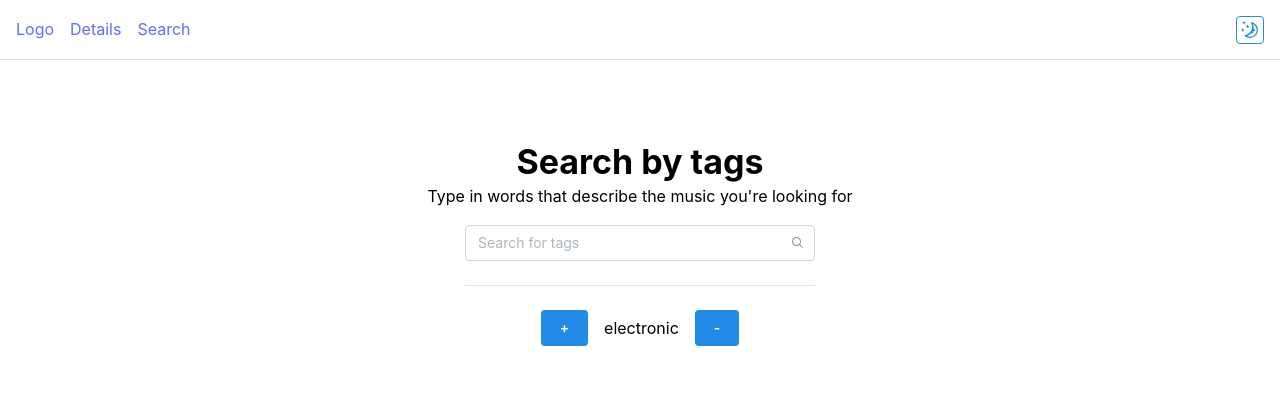
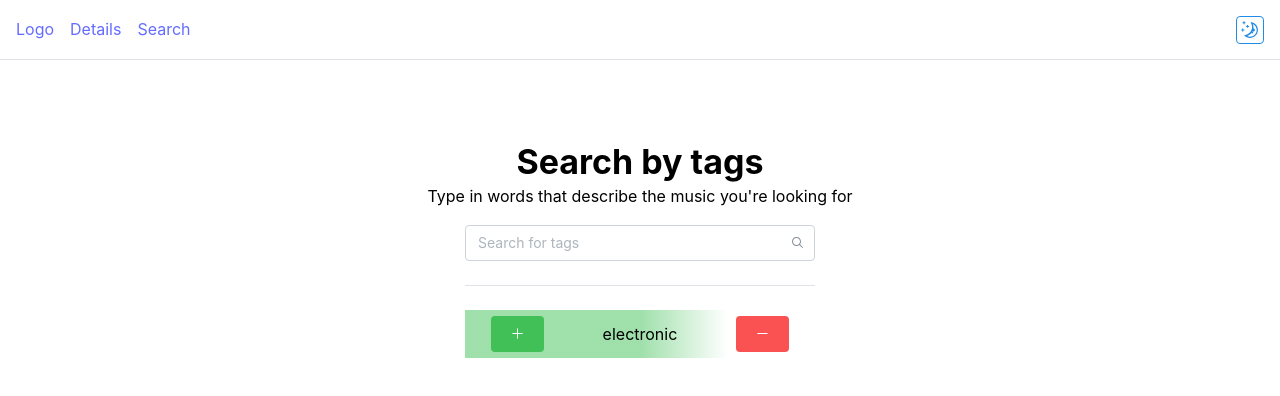
Before and after one commit to jakubgiedzicz/Find-Genre, a React (Vite) app in the folder find-genre.client/: page / in a window 1280 px wide. Shown: the top 396 px of the page. Built offline with nearby package versions, Linux system fonts and the light colour scheme.

Commit message:
tag logic and styling

```diff
--- /dev/null
+++ b/find-genre.client/src/Components/HomeTagBox/HomeTagBox.module.css
@@ -0,0 +1,19 @@
+.container_padding {
+  padding: 0.375em 0.25em;
+}
+.include_dark {
+  background: rgb(46,46,46);
+  background: linear-gradient(90deg, rgba(64, 192, 87, 0.15) 50%, rgba(46,46,46,1) 75%);
+}
+.exclude_dark {
+  background: rgb(46,46,46);
+  background: linear-gradient(90deg, rgba(46,46,46,1) 25%, rgba(250,82,82,0.15) 50%);
+}
+.include_light {
+  background: rgb(46,46,46);
+  background: linear-gradient(90deg, rgba(64, 192, 87, 0.5) 50%, white 75%);
+}
+.exclude_light {
+  background: rgb(46,46,46);
+  background: linear-gradient(90deg, white 25%, rgba(250,82,82,0.50) 50%);
+}
--- a/find-genre.client/src/Components/HomeTagBox/HomeTagBox.tsx
+++ b/find-genre.client/src/Components/HomeTagBox/HomeTagBox.tsx
@@ -1,16 +1,45 @@
-import { Button, Group, Text } from "@mantine/core";
-import React from "react";
+import { Button, Group, Text, useMantineColorScheme } from "@mantine/core";
+import { MinusIcon, PlusIcon } from "@radix-ui/react-icons";
+import styles from "./HomeTagBox.module.css";
+import React, { useState } from "react";
 interface Props {
   name: string
 }
 
 const HomeTagBox = (props: Props) => {
+  const { colorScheme, setColorScheme } = useMantineColorScheme();
+  //true stands for tag = included, false = exclude tag in search
+  const [tagStatus, setTagStatus] = useState(true)
+  const tagBackground = () => {
+    if (colorScheme === 'dark'){
+      if (tagStatus === true){
+        return styles.include_dark + ' ' + styles.container_padding
+      } else return styles.exclude_dark + ' ' + styles.container_padding
+    } else {
+      if (tagStatus === true){
+        return styles.include_light + ' ' + styles.container_padding
+      } else return styles.exclude_light + ' ' + styles.container_padding
+    }
+  }
+  const buttonVariant = () => {
+    if(colorScheme === 'dark'){
+      return 'light'
+    } else return 'filled'
+  }
+  const handleClick = (status: boolean) => {
+    if(status === true){
+      setTagStatus(true)
+    } else {
+      setTagStatus(false)
+    }
+  }
+
   return (
     <>
-      <Group justify="center">
-        <Button>+</Button>
+      <Group justify="space-around" classNames={{root: tagBackground()}}>
+        <Button variant={buttonVariant()} color="green" onClick={() => handleClick(true)}><PlusIcon /></Button>
         <Text>{props.name}</Text>
-        <Button>-</Button>
+        <Button variant={buttonVariant()} color="red" onClick={() => handleClick(false)}><MinusIcon /></Button>
       </Group>
     </>
   );
--- a/find-genre.client/src/Pages/Home/Home.tsx
+++ b/find-genre.client/src/Pages/Home/Home.tsx
@@ -13,7 +13,6 @@ import {
 } from "@mantine/core";
 import { useEffect, useState } from "react";
 import { MagnifyingGlassIcon } from "@radix-ui/react-icons";
-import classes from "./Home.module.css";
 import HomeTagBox from "../../Components/HomeTagBox/HomeTagBox";
 interface ITagData {
   value: string;
```
